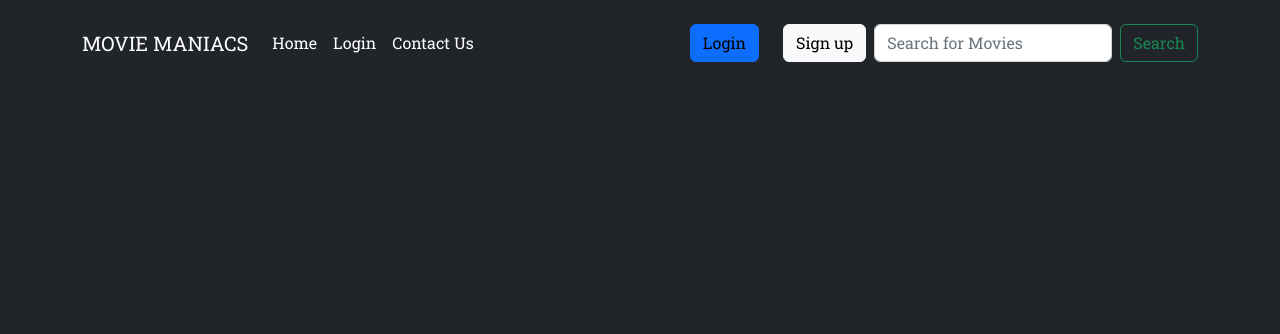
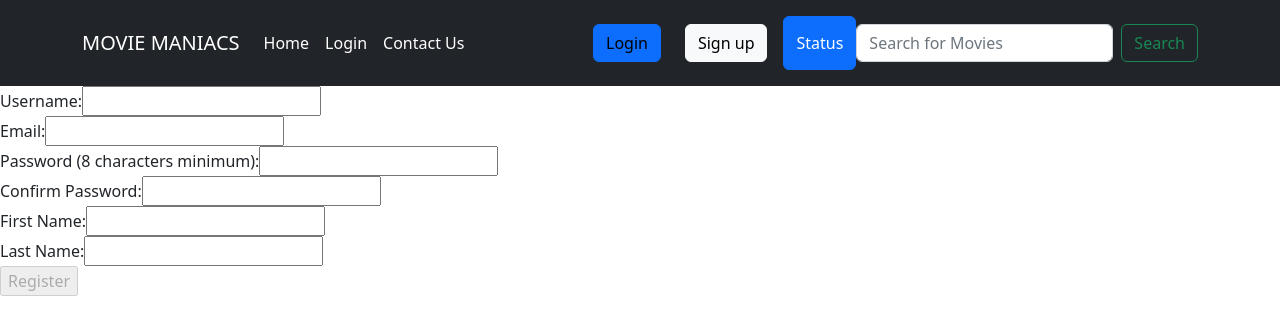
Before and after one commit to joich7/moviemaniacs-frontend, a React (Create React App) app in the folder client/: page /register in a window 1280 px wide. Shown: the top 334 px of the page. Built offline with nearby package versions, Linux system fonts and the light colour scheme.

Commit message:
addded user profile pages

```diff
--- a/client/src/App.js
+++ b/client/src/App.js
@@ -1,14 +1,16 @@
 import { useEffect, useState } from "react";
 
 import NavbarComp from "./components/NavbarComp";
-import "./App.css";
+// import "./App.css";
 import Movie from "./pages/Movie";
 import { useNavigate, Route, Routes } from "react-router-dom";
-import Homepage from "./components/Homepage";
-import SearchResults from "./components/SearchResults";
-import Login from "./pages/Login";
+import Login from "./pages/user/Login";
+import Register from "./pages/user/Register";
+import Homepage from "./pages/Homepage";
+import SearchResults from "./pages/SearchResults";
+import Profile from "./pages/user/Profile";
 
-//const API_URL = "https://www.omdbapi.com/?apikey=785850a5";
+//const API_URL2 = "https://www.omdbapi.com/?apikey=785850a5";
 //const API_URL =
 //  "https://8000-joich7-moviemaniacs-lewahc4c4bx.ws-us95.gitpod.io/sendjson/";
 const API_URL =
@@ -16,38 +18,7 @@ const API_URL =
 
 function App() {
   const [movies, setmovies] = useState([]);
-  const [selectedMovie, setSelectedMovie] = useState({
-    Title: "Guardians of the Galaxy Vol. 2",
-    Year: "2017",
-    Rated: "PG-13",
-    Released: "05 May 2017",
-    Runtime: "136 min",
-    Genre: "Action, Adventure, Comedy",
-    Director: "James Gunn",
-    Writer: "James Gunn, Dan Abnett, Andy Lanning",
-    Actors: "Chris Pratt, Zoe Saldana, Dave Bautista",
-    Plot: "The Guardians struggle to keep together as a team while dealing with their personal family issues, notably Star-Lord's encounter with his father the ambitious celestial being Ego.",
-    Language: "English",
-    Country: "United States",
-    Awards: "Nominated for 1 Oscar. 15 wins & 60 nominations total",
-    Poster:
-      "https://m.media-amazon.com/images/M/MV5BNjM0NTc0NzItM2FlYS00YzEwLWE0YmUtNTA2ZWIzODc2OTgxXkEyXkFqcGdeQXVyNTgwNzIyNzg@._V1_SX300.jpg",
-    Ratings: [
-      { Source: "Internet Movie Database", Value: "7.6/10" },
-      { Source: "Rotten Tomatoes", Value: "85%" },
-      { Source: "Metacritic", Value: "67/100" },
-    ],
-    Metascore: "67",
-    imdbRating: "7.6",
-    imdbVotes: "699,402",
-    imdbID: "tt3896198",
-    Type: "movie",
-    DVD: "22 Aug 2017",
-    BoxOffice: "$389,813,101",
-    Production: "N/A",
-    Website: "N/A",
-    Response: "True",
-  });
+  const [selectedMovie, setSelectedMovie] = useState("");
 
   const navigate = useNavigate();
 
@@ -65,14 +36,16 @@ function App() {
   };
 
   const searchMovies = async (title) => {
-    const response = await fetch(`${API_URL}&query=${title}`);
+    const response = await fetch(`${API_URL}&query=${title}&language=en-US`);
     const data = await response.json();
     setmovies(data.results);
     console.log(data.results);
     navigateToSearchPg();
   };
-  const movieInfo = async (imdbID) => {
-    const response = await fetch(`${API_URL}&i=${imdbID}`);
+  const movieInfo = async (movieId) => {
+    const response = await fetch(
+      `https://api.themoviedb.org/3/movie/${movieId}?api_key=cc82a5951ecd8040e6f972d97c93b79c&language=en-US`
+    );
     const data = await response.json();
     setSelectedMovie(data);
     console.log(data);
@@ -81,7 +54,7 @@ function App() {
 
   return (
     <>
-      <NavbarComp searchMovies={searchMovies} />
+      <NavbarComp searchMovies={searchMovies} goHome={navigateToHome} />
 
       <Routes>
         <Route path="/" element={<Homepage />} />
@@ -93,7 +66,9 @@ function App() {
           path="/movie"
           element={<Movie selectedMovie={selectedMovie} />}
         />
+        <Route path="/register" element={<Register />} />
         <Route path="/login" element={<Login login={navigateToLogin} />} />
+        <Route path="/profile" element={<Profile />} />
       </Routes>
     </>
   );
--- a/client/src/components/Homepage.js
+++ /dev/null
@@ -1,10 +0,0 @@
-import React from "react";
-import NavbarComp from "./NavbarComp";
-
-export default function Homepage() {
-  return (
-    <>
-      <div>Homepage</div>;
-    </>
-  );
-}
--- a/client/src/components/MovieCard.js
+++ b/client/src/components/MovieCard.js
@@ -3,7 +3,7 @@ import React from "react";
 export default function MovieCard({ movie, movieInfo }) {
   const Poster = `https://image.tmdb.org/t/p/w500/${movie.poster_path}`;
   return (
-    <div className="movie col-3" onClick={() => movieInfo(movie.imdbID)}>
+    <div className="movie col-3" onClick={() => movieInfo(movie.id)}>
       <div>
         <p>{movie.release_date}</p>
       </div>
--- a/client/src/components/NavbarComp.js
+++ b/client/src/components/NavbarComp.js
@@ -7,9 +7,20 @@ import Form from "react-bootstrap/Form";
 import Button from "react-bootstrap/Button";
 import { useEffect, useState } from "react";
 import SearchIcon from "../search.svg";
-
+import { useGlobalState } from "../context/GlobalState";
+import AuthService from "../services/auth.service";
 export default function NavbarComp(props) {
+  const [state, dispatch] = useGlobalState();
+  let loggedIn = state.currentUser != null ? true : false;
   const [searchInput, setsearchInput] = useState("");
+  function logout() {
+    AuthService.logout();
+    props.goHome();
+    dispatch({
+      currentUserToken: null,
+      currentUser: null,
+    });
+  }
   return (
     <Navbar
       collapseOnSelect
@@ -42,17 +53,40 @@ export default function NavbarComp(props) {
               </Link>
             </Nav.Link>
           </Nav>
+
           <Nav className="gap-2">
+            {loggedIn ? (
+              <>
+                {" "}
+                <Button className="btn" onClick={logout}>
+                  Log out
+                </Button>
+              </>
+            ) : (
+              <>
+                {" "}
                 <Nav.Link>
                   <Link className="btn btn-primary text-black" to="/login">
                     Login
                   </Link>
                 </Nav.Link>
                 <Nav.Link>
-              <Link className="btn btn-light text-black" to="/login">
+                  <Link className="btn btn-light text-black" to="/register">
                     Sign up
                   </Link>
                 </Nav.Link>
+              </>
+            )}
+
+            <Button
+              className="btn"
+              onClick={() => {
+                console.log(loggedIn);
+                console.log(state);
+              }}
+            >
+              Status
+            </Button>
           </Nav>
           <Form className="d-flex">
             <Form.Control
--- /dev/null
+++ b/client/src/pages/Homepage.js
@@ -0,0 +1,23 @@
+import React from "react";
+import NavbarComp from "../components/NavbarComp";
+
+export default function Homepage() {
+  const backdrop =
+    "https://image.tmdb.org/t/p/w500/7lmBufEG7P7Y1HClYK3gCxYrkgS.jpg";
+  return (
+    <div
+      className="bg-image h-auto min-vh-100"
+      style={{
+        backgroundImage: `url(${backdrop})`,
+        backgroundRepeat: "no-repeat", height: "300px"
+      }}
+    >
+      <h1>
+        Lorem ipsum dolor sit amet consectetur adipisicing elit. Earum
+        laboriosam accusamus esse quam, ullam, maxime atque, eligendi ea rerum
+        eum adipisci ad voluptate! Unde, alias repellendus. Neque aut delectus
+        eos.
+      </h1>
+    </div>
+  );
+}
--- a/client/src/pages/Login.js
+++ /dev/null
@@ -1,28 +0,0 @@
-import React from "react";
-import Container from "react-bootstrap/Container";
-export default function () {
-  return (
-    <div>
-      <Container>
-        <div className="row d-flex justify-content-center m-5">
-          <div className="col-3 bg-primary  p-3">
-            <h2>Login</h2>
-            <p>Email:</p>
-            <input type="text" placeholder="Email"></input>
-            <p>Password:</p>
-            <input type="text" placeholder="Password"></input>
-          </div>
-        </div>
-        <div className="row d-flex justify-content-center m-5">
-          <div className="col-3 bg-primary  p-3">
-            <h2>Create Account</h2>
-            <p>First Name:</p>
-            <input type="text" placeholder="First Name"></input>
-            <p>Last Name:</p>
-            <input type="text" placeholder="Last Name"></input>
-          </div>
-        </div>
-      </Container>
-    </div>
-  );
-}
--- a/client/src/pages/Movie.js
+++ b/client/src/pages/Movie.js
@@ -1,16 +1,29 @@
 import React from "react";
+import { useGlobalState } from "../context/GlobalState";
 
 export default function Movie({ selectedMovie }) {
+  const [state, dispatch] = useGlobalState();
+  let loggedIn = state.currentUser != null ? true : false;
+  const imgPath = "https://image.tmdb.org/t/p/w500";
+  const poster = imgPath + selectedMovie.poster_path;
+  const backdrop = imgPath + selectedMovie.backdrop_path;
   return (
-    <div className="container">
+    <div
+      style={{
+        backgroundImage:
+          `url(${backdrop}); height:100vp`,
+      }}
+    >
+
+        <div className="container ">
           <div className="row bg-white">
             <div className="col">
-          <h1>{selectedMovie.Title}</h1>
+              <h1>{selectedMovie.original_title}</h1>
               <div className="row">
                 <div className="col">
                   <p>
-                {selectedMovie.Year} &#9900; {selectedMovie.Rated} &#9900;{" "}
-                {selectedMovie.Runtime}
+                    {selectedMovie.release_date} &#9900;
+                    {selectedMovie.runtime}min
                   </p>
                 </div>
                 <div className="col">
@@ -21,7 +34,7 @@ export default function Movie({ selectedMovie }) {
             <div className="col d-flex justify-content-between">
               <div>
                 <p>RATING</p>
-            <h2>{selectedMovie.imdbRating}/10</h2>
+                <h2>{selectedMovie.vote_average}/10</h2>
               </div>
               <button>Add to List</button>
               <button>+Watchlist</button>
@@ -29,12 +42,14 @@ export default function Movie({ selectedMovie }) {
           </div>
           <div className="row bg-white">
             <div className="col">
-          <img src={selectedMovie.Poster} alt="" />
+              <img src={backdrop} alt="" />
             </div>
             <div className="col">
-          <p>{selectedMovie.Plot}</p>
+              <p>{selectedMovie.overview}</p>
             </div>
           </div>
         </div>
+      </div>
+
   );
 }
--- a/client/src/components/SearchResults.js
+++ b/client/src/pages/SearchResults.js
@@ -1,7 +1,7 @@
 import React from "react";
-import MovieCard from "./MovieCard";
-import NavbarComp from "./NavbarComp";
-export default function MovieSearch({ movies, movieInfo }) {
+import MovieCard from "../components/MovieCard";
+import NavbarComp from "../components/NavbarComp";
+export default function SearchResults({ movies, movieInfo }) {
   return (
     <>
       <div className="container">
--- /dev/null
+++ b/client/src/pages/user/Login.js
@@ -0,0 +1,59 @@
+import React, { useState } from "react";
+import AuthService from "../../services/auth.service";
+import { useNavigate } from "react-router-dom";
+import { useGlobalState } from "../../context/GlobalState";
+import jwtDecode from "jwt-decode";
+
+const Login = () => {
+  let navigate = useNavigate();
+
+  const [state, dispatch] = useGlobalState();
+
+  const [username, setUsername] = useState("");
+  const [password, setPassword] = useState("");
+
+  const handleLogin = (e) => {
+    e.preventDefault();
+
+    AuthService.login(username, password).then(async (resp) => {
+      let data = jwtDecode(resp.access);
+      await dispatch({
+        currentUserToken: resp.access,
+        currentUser: data,
+      });
+      console.log(state.loggedIn);
+      navigate("/profile");
+    });
+  };
+
+  return (
+    <div className="c-form">
+      <form onSubmit={handleLogin}>
+        <div>
+          <label htmlFor="username">Username:</label>
+          <input
+            type="text"
+            id="username"
+            name="username"
+            onChange={(e) => setUsername(e.target.value)}
+            required
+          />
+        </div>
+        <div>
+          <label htmlFor="pass">Password</label>
+          <input
+            type="password"
+            id="pass"
+            name="password"
+            minLength="8"
+            required
+            onChange={(e) => setPassword(e.target.value)}
+          />
+        </div>
+        <input type="submit" value="Sign in" />
+      </form>
+    </div>
+  );
+};
+
+export default Login;
--- /dev/null
+++ b/client/src/pages/user/Profile.js
@@ -0,0 +1,20 @@
+import React from "react";
+import { useGlobalState } from "../../context/GlobalState";
+
+const Profile = () => {
+  const [state, dispatch] = useGlobalState();
+
+  return (
+    <div>
+      <h1>{state.currentUser.username}</h1>
+      <p>
+        Lorem ipsum dolor sit amet consectetur adipisicing elit. Totam, nobis,
+        in at officia, facilis non hic unde sequi inventore explicabo alias
+        commodi veritatis amet. Voluptatibus corrupti in cumque pariatur
+        temporibus.{state.currentUser?.username}
+      </p>
+    </div>
+  );
+};
+
+export default Profile;
--- /dev/null
+++ b/client/src/pages/user/Register.js
@@ -0,0 +1,110 @@
+import React, { useState } from "react";
+import AuthService from "../../services/auth.service";
+
+const Register = () => {
+  const [user, setUser] = useState({
+    username: "",
+    password: "",
+    passwordConf: "",
+    firstName: "",
+    lastName: "",
+    email: "",
+  });
+
+  const handleChange = (key, value) => {
+    setUser({
+      ...user,
+      [key]: value,
+    });
+  };
+
+  const handleRegister = (e) => {
+    e.preventDefault();
+    AuthService.register(user);
+  };
+
+  return (
+    <div className="c-form">
+      <form onSubmit={handleRegister}>
+        <div>
+          <label htmlFor="username">Username:</label>
+          <input
+            type="text"
+            id="username"
+            name="username"
+            onChange={(e) => handleChange("username", e.target.value)}
+            required
+          />
+        </div>
+        <div>
+          <label htmlFor="email">Email:</label>
+          <input
+            type="text"
+            id="email"
+            name="email"
+            onChange={(e) => handleChange("email", e.target.value)}
+            required
+          />
+        </div>
+        <div>
+          <label htmlFor="pass">Password (8 characters minimum):</label>
+          <input
+            type="password"
+            id="pass"
+            name="password"
+            minLength="8"
+            required
+            onChange={(e) => handleChange("password", e.target.value)}
+          />
+        </div>
+        <div>
+          <label htmlFor="passConf">Confirm Password:</label>
+          <input
+            type="password"
+            id="passConf"
+            name="password"
+            minLength="8"
+            required
+            onChange={(e) => handleChange("passwordConf", e.target.value)}
+          />
+        </div>
+        <div>
+          <label htmlFor="firstName">First Name:</label>
+          <input
+            type="text"
+            id="firstName"
+            name="fname"
+            required
+            onChange={(e) => handleChange("firstName", e.target.value)}
+          />
+        </div>
+        <div>
+          <label htmlFor="lastName">Last Name:</label>
+          <input
+            type="text"
+            id="lastName"
+            name="lname"
+            required
+            onChange={(e) => handleChange("lastName", e.target.value)}
+          />
+        </div>
+        <input
+          type="submit"
+          value="Register"
+          disabled={
+            user.password &&
+            user.password.length >= 8 &&
+            user.password === user.passwordConf &&
+            user.firstName &&
+            user.lastName &&
+            user.email
+              ? false
+              : true
+          }
+        />
+      </form>
+    </div>
+  );
+};
+
+export default Register;
--- a/client/src/services/auth.constants.js
+++ b/client/src/services/auth.constants.js
@@ -1,5 +1,5 @@
 export const API_URL =
-  "https://3000-joich7-moviemaniacsfron-qcsikuh2jwf.ws-us95.gitpod.io/api";
+  "https://8000-joich7-moviemaniacs-guiakqarnou.ws-us95.gitpod.io/api/";
 export const LOGIN_ENDPOINT = "user/login/";
 export const REGISTER_ENDPOINT = "user/signup/";
 export const REFRESH_ENDPOINT = "token/refresh/";
```
Lines whose indentation alone changed are shown as unchanged.
